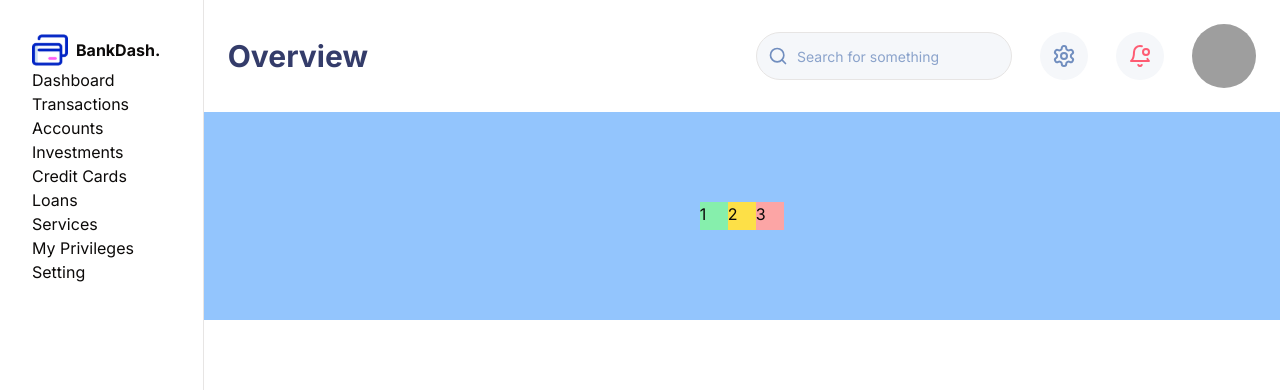
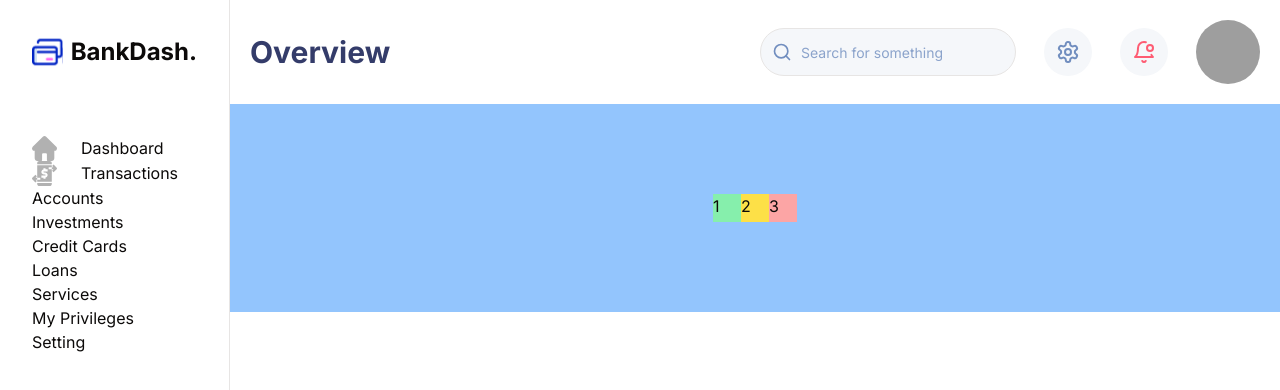
Before and after one commit to Flavio-JS/bankdash-frontend, a Next.js app: page / in a window 1280 px wide. Shown: the top 390 px of the page. Built offline with nearby package versions, Linux system fonts and the light colour scheme; grey boxes are pictures that could not be loaded.

Commit message:
rota padrão '/dashboard'

```diff
--- a/next.config.mjs
+++ b/next.config.mjs
@@ -1,4 +1,14 @@
 /** @type {import('next').NextConfig} */
-const nextConfig = {};
+const nextConfig = {
+  async redirects() {
+    return [
+      {
+        source: "/",
+        destination: "/dashboard",
+        permanent: true,
+      },
+    ];
+  },
+};
 
 export default nextConfig;
--- a/src/components/Icons/Icons.tsx
+++ b/src/components/Icons/Icons.tsx
@@ -32,4 +32,59 @@ export const Icons = {
       </svg>
     );
   },
+  HomeIcon: ({ ...props }: SVGProps<SVGSVGElement>) => {
+    return (
+      <svg
+        width={props.width ?? "25"}
+        height={props.height ?? "25"}
+        viewBox={props.viewBox ?? "0 0 25 25"}
+        fill={props.fill ?? "none"}
+        xmlns="http://www.w3.org/2000/svg"
+      >
+        <path
+          d="M24.3255 10.8738C24.3249 10.8732 24.3243 10.8727 24.3238 10.8721L14.1257 0.674438C13.6911 0.239563 13.1131 0 12.4984 0C11.8837 0 11.3057 0.239372 10.8709 0.674248L0.678172 10.8667C0.674739 10.8702 0.671305 10.8738 0.667872 10.8772C-0.224767 11.775 -0.223241 13.2317 0.672259 14.1272C1.08139 14.5365 1.62174 14.7736 2.19947 14.7984C2.22293 14.8006 2.24658 14.8018 2.27043 14.8018H2.67688V22.3066C2.67688 23.7917 3.88519 25 5.37063 25H9.36042C9.76478 25 10.0928 24.6721 10.0928 24.2676V18.3838C10.0928 17.7061 10.6441 17.1549 11.3217 17.1549H13.675C14.3527 17.1549 14.9039 17.7061 14.9039 18.3838V24.2676C14.9039 24.6721 15.2318 25 15.6364 25H19.6262C21.1116 25 22.3199 23.7917 22.3199 22.3066V14.8018H22.6968C23.3113 14.8018 23.8893 14.5624 24.3243 14.1275C25.2208 13.2305 25.2212 11.7714 24.3255 10.8738Z"
+          fill={props.fill ?? "#B1B1B1"}
+        />
+      </svg>
+    );
+  },
+  TransactionsIcon: ({ ...props }: SVGProps<SVGSVGElement>) => {
+    return (
+      <svg
+        width={props.width ?? "25"}
+        height={props.height ?? "25"}
+        viewBox={props.viewBox ?? "0 0 25 25"}
+        fill={props.fill ?? "none"}
+        xmlns="http://www.w3.org/2000/svg"
+      >
+        <g clipPath="url(#clip0_2_7152)">
+          <path
+            d="M5.2085 22.9167C5.20915 23.469 5.42885 23.9986 5.81941 24.3891C6.20997 24.7797 6.7395 24.9994 7.29183 25H17.7085C18.2608 24.9994 18.7904 24.7797 19.1809 24.3891C19.5715 23.9986 19.7912 23.469 19.7918 22.9167V22.0052H5.2085V22.9167Z"
+            fill={props.fill ?? "#B1B1B1"}
+          />
+          <path
+            d="M19.7918 2.08333C19.7912 1.531 19.5715 1.00148 19.1809 0.610917C18.7904 0.220358 18.2608 0.00065473 17.7085 0L7.29183 0C6.7395 0.00065473 6.20997 0.220358 5.81941 0.610917C5.42885 1.00148 5.20915 1.531 5.2085 2.08333V3.125H19.7918V2.08333Z"
+            fill={props.fill ?? "#B1B1B1"}
+          />
+          <path
+            d="M24.7096 6.70052L21.5846 3.44531L20.0817 4.88802L21.3892 6.25H19.7915V8.33333H21.5015L20.1125 9.66459L21.5539 11.1688L24.6789 8.17396C24.7777 8.07926 24.8569 7.96602 24.9119 7.8407C24.9669 7.71538 24.9967 7.58045 24.9996 7.44361C25.0024 7.30677 24.9783 7.17071 24.9285 7.04321C24.8788 6.91571 24.8044 6.79926 24.7096 6.70052Z"
+            fill={props.fill ?? "#B1B1B1"}
+          />
+          <path
+            d="M16.6668 6.24996H19.7918V4.16663H5.2085V16.6666H8.3335V18.75H5.2085V20.8333H19.7918V8.33329H16.6668V6.24996ZM15.6252 10.4166H11.9793C11.8412 10.4166 11.7087 10.4715 11.611 10.5692C11.5134 10.6669 11.4585 10.7993 11.4585 10.9375C11.4585 11.0756 11.5134 11.2081 11.611 11.3057C11.7087 11.4034 11.8412 11.4583 11.9793 11.4583H13.021C13.6668 11.4576 14.2898 11.697 14.7691 12.1298C15.2484 12.5627 15.5497 13.1582 15.6146 13.8007C15.6795 14.4433 15.5033 15.087 15.1203 15.607C14.7373 16.1269 14.1747 16.486 13.5418 16.6145V17.7083H11.4585V16.6666H9.37516V14.5833H13.021C13.1591 14.5833 13.2916 14.5284 13.3893 14.4307C13.487 14.3331 13.5418 14.2006 13.5418 14.0625C13.5418 13.9243 13.487 13.7919 13.3893 13.6942C13.2916 13.5965 13.1591 13.5416 13.021 13.5416H11.9793C11.3335 13.5423 10.7105 13.3029 10.2312 12.8701C9.75197 12.4372 9.45063 11.8417 9.38573 11.1992C9.32083 10.5566 9.49699 9.9129 9.88001 9.39294C10.263 8.87298 10.8256 8.51389 11.4585 8.38538V7.29163H13.5418V8.33329H15.6252V10.4166Z"
+            fill={props.fill ?? "#B1B1B1"}
+          />
+          <path
+            d="M3.49828 16.6667L4.88734 15.3355L3.44593 13.8313L0.320931 16.8261C0.222115 16.9208 0.142929 17.034 0.0879011 17.1594C0.0328728 17.2847 0.00308028 17.4196 0.000226477 17.5564C-0.00262733 17.6933 0.0215135 17.8293 0.0712692 17.9568C0.121025 18.0843 0.19542 18.2008 0.290202 18.2995L3.4152 21.5547L4.91807 20.112L3.61064 18.75H5.2083V16.6667H3.49828Z"
+            fill={props.fill ?? "#B1B1B1"}
+          />
+        </g>
+        <defs>
+          <clipPath id="clip0_2_7152">
+            <rect width="25" height="25" fill="white" />
+          </clipPath>
+        </defs>
+      </svg>
+    );
+  },
 };
--- a/src/components/Layout/Header/Header.tsx
+++ b/src/components/Layout/Header/Header.tsx
@@ -4,7 +4,7 @@ import { BellDot, Settings } from "lucide-react";
 
 export const Header = () => {
   return (
-    <div className="flex justify-between gap-7 p-6">
+    <div className="flex justify-between gap-7 p-5">
       <div className="flex items-center">
         <h1 className="text-3xl font-bold text-[#343C6A]">Overview</h1>
       </div>
--- a/src/components/Layout/Layout.tsx
+++ b/src/components/Layout/Layout.tsx
@@ -4,26 +4,37 @@ import { type ReactNode } from "react";
 import { Header } from "./Header/Header";
 import Link from "next/link";
 import { Icons } from "@/components/Icons/Icons";
+import { usePathname } from "next/navigation";
 
 export type LayoutProps = {
   children: ReactNode;
 };
 
 export const Layout = ({ children }: LayoutProps) => {
+  const pathname = usePathname();
+
   return (
     <div className="flex min-h-svh flex-col bg-background">
       <div className="flex flex-1">
-        <aside className="hidden w-[230px] border-r p-8 lg:flex lg:flex-col">
-          <div className="flex items-center gap-2">
+        <aside className="hidden w-[230px] border-r lg:flex lg:flex-col">
+          <div className="flex h-[104px] items-center gap-2 p-8">
             <Icons.BankDashIcon />
-            <span className="font-bold">BankDash.</span>
+            <span className="text-2xl font-bold">BankDash.</span>
           </div>
           <nav>
-            <ul>
-              <li>
+            <ul className="p-8">
+              <li className="flex gap-6">
+                <Icons.HomeIcon
+                  fill={pathname.includes("/dashboard") ? "#2D60FF" : undefined}
+                />
                 <Link href="/dashboard">Dashboard</Link>
               </li>
-              <li>
+              <li className="flex gap-6">
+                <Icons.TransactionsIcon
+                  fill={
+                    pathname.includes("/transactions") ? "#2D60FF" : undefined
+                  }
+                />
                 <Link href="/transactions">Transactions</Link>
               </li>
               <li>
```
